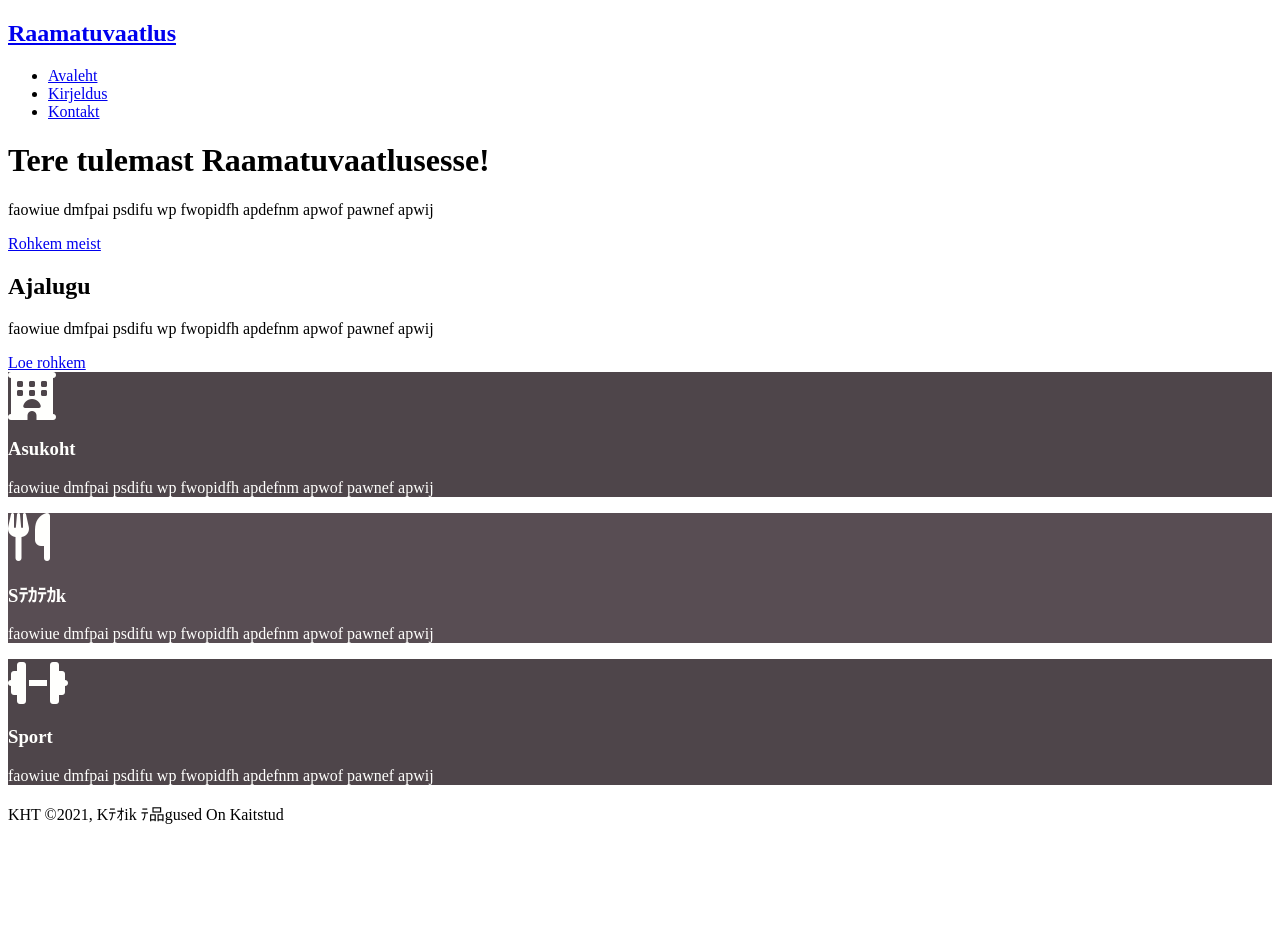
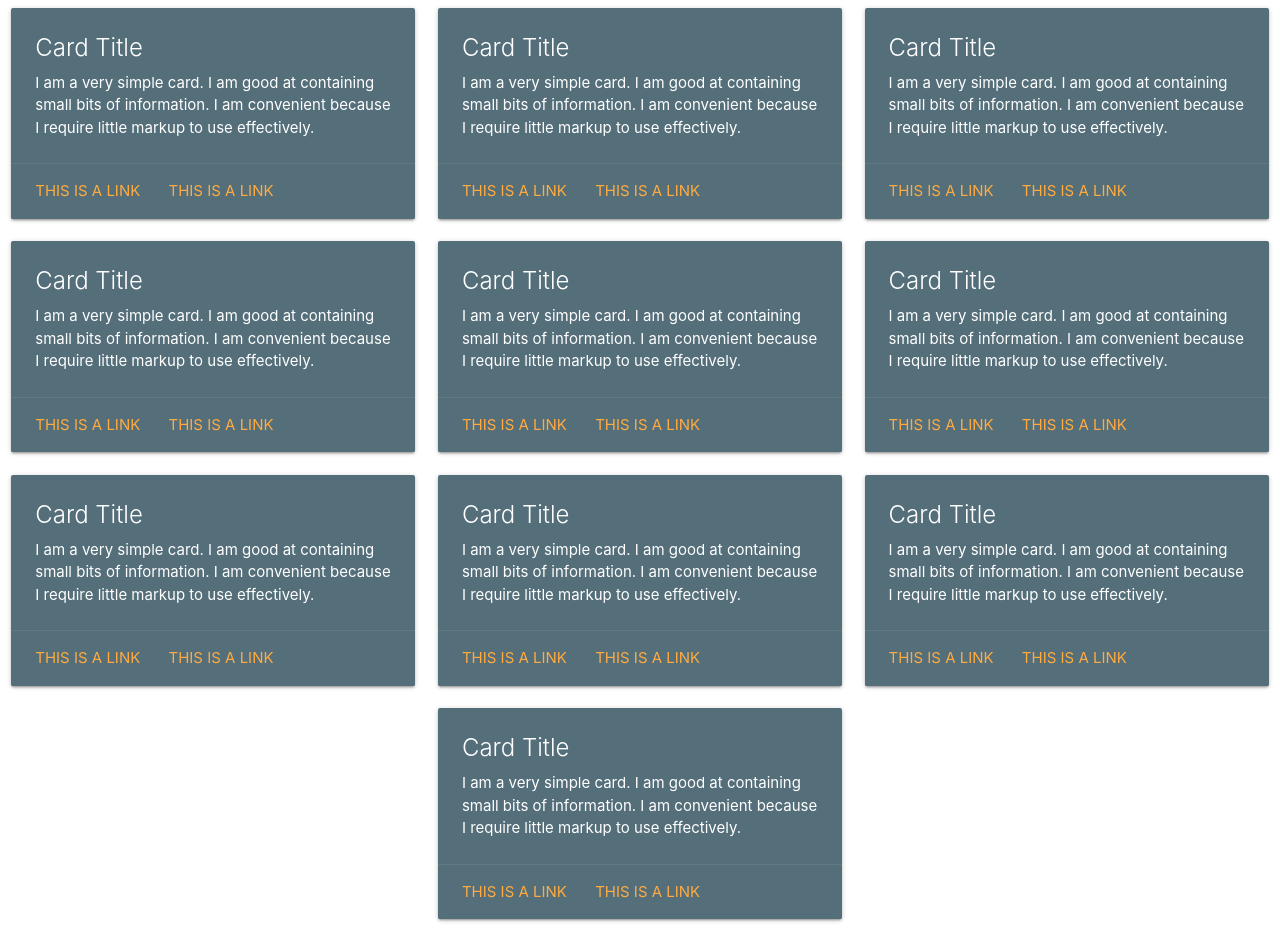
Before and after one commit to AxelMartin69/raamatukog_project, a plain HTML site: page index.html in a window 1280 px wide. Before the commit the page ends 841 px from the top, so only its background shows below. Drawn offline with nearby package versions, Linux system fonts and the light colour scheme.

Commit message:
i want to die

```diff
--- a/index.html
+++ b/index.html
@@ -6,70 +6,142 @@
     <meta name="viewport" content="width=device-width, inital-scale=1.0">
     <meta http-equiv="X-UA-Compatible" content="ie=edge">
     <script src="https://kit.fontawesome.com/882cac8f18.js" crossorigin="anonymous"></script>
+    <!-- Compiled and minified CSS -->
+    <link rel="stylesheet" href="https://cdnjs.cloudflare.com/ajax/libs/materialize/1.0.0/css/materialize.min.css">
     <link rel="stylesheet" href="css/style.css">
     <title>Raamatukogu | Avaleht</title>
 </head>
 
 <body>
-    <header>
-        <nav id="navbar">
-            <div class="container">
-                <h1><a href="KHT.html">Raamatuvaatlus</a></h1>
-                <ul>
-                    <li><a class="current" href="KHT.html">Avaleht</a></li>
-                    <li><a href="about.html">Kirjeldus</a></li>
-                    <li><a href="kontakt.html">Kontakt</a></li>
-                </ul>
-            </div>
-        </nav>
-        <div id="showcase">
-            <div class="container">
-                <div class="showcase-content">
-                    <h1><span class="text-primary">Tere tulemast</span> Raamatuvaatlusesse!</h1>
-                    <p>faowiue dmfpai psdifu wp fwopidfh apdefnm apwof pawnef apwij</p>
 
-                    <!-- Flickity HTML init -->
-                    <div class="gallery js-flickity" data-flickity-options='{ "wrapAround": true }'>
-                        <div class="gallery-cell"></div>
-                        <div class="gallery-cell"></div>
-                        <div class="gallery-cell"></div>
-                        <div class="gallery-cell"></div>
-                        <div class="gallery-cell"></div>
-                    </div>
-                    <a class="btn2" href="about.html">Rohkem meist</a>
+    <div class="row">
+        <div class="col s6 m4">
+            <div class="card blue-grey darken-1">
+                <div class="card-content white-text">
+                    <span class="card-title">Card Title</span>
+                    <p>I am a very simple card. I am good at containing small bits of information. I am convenient because I require little markup to use effectively.</p>
+                </div>
+                <div class="card-action">
+                    <a href="#">This is a link</a>
+                    <a href="#">This is a link</a>
                 </div>
             </div>
         </div>
-    </header>
-    <section id="info" class="bg-dark3">
-        <div class="info-img"></div>
-        <div class="info-content">
-            <h2><span class="text-primary">Ajalugu</span></h2>
-            <p>faowiue dmfpai psdifu wp fwopidfh apdefnm apwof pawnef apwij</p>
-            <a class="btn btn-light" href="about.html">Loe rohkem</a>
+        <div class="col s6 m4">
+            <div class="card blue-grey darken-1">
+                <div class="card-content white-text">
+                    <span class="card-title">Card Title</span>
+                    <p>I am a very simple card. I am good at containing small bits of information. I am convenient because I require little markup to use effectively.</p>
+                </div>
+                <div class="card-action">
+                    <a href="#">This is a link</a>
+                    <a href="#">This is a link</a>
+                </div>
+            </div>
         </div>
-    </section>
-    <section id="features">
-        <div style='background-color: #4E454A; color:#FFFFFD' class="box bg-primary">
-            <i class="fas fa-hotel fa-3x"></i>
-            <h3>Asukoht</h3>
-            <p>faowiue dmfpai psdifu wp fwopidfh apdefnm apwof pawnef apwij</p>
+        <div class="col s6 m4">
+            <div class="card blue-grey darken-1">
+                <div class="card-content white-text">
+                    <span class="card-title">Card Title</span>
+                    <p>I am a very simple card. I am good at containing small bits of information. I am convenient because I require little markup to use effectively.</p>
+                </div>
+                <div class="card-action">
+                    <a href="#">This is a link</a>
+                    <a href="#">This is a link</a>
+                </div>
+            </div>
         </div>
-        <div style='background-color: #584D53; color:#FFFFFD' class="box bg-light">
-            <i class="fas fa-utensils fa-3x"></i>
-            <h3>Sﾃｶﾃｶk</h3>
-            <p>faowiue dmfpai psdifu wp fwopidfh apdefnm apwof pawnef apwij</p>
+        <div class="col s6 m4">
+            <div class="card blue-grey darken-1">
+                <div class="card-content white-text">
+                    <span class="card-title">Card Title</span>
+                    <p>I am a very simple card. I am good at containing small bits of information. I am convenient because I require little markup to use effectively.</p>
+                </div>
+                <div class="card-action">
+                    <a href="#">This is a link</a>
+                    <a href="#">This is a link</a>
+                </div>
+            </div>
         </div>
-        <div style='background-color: #4E454A; color:#FFFFFD' class="box bg-primary">
-            <i class="fas fa-dumbbell fa-3x"></i>
-            <h3>Sport</h3>
-            <p>faowiue dmfpai psdifu wp fwopidfh apdefnm apwof pawnef apwij </p>
+        <div class="col s6 m4">
+            <div class="card blue-grey darken-1">
+                <div class="card-content white-text">
+                    <span class="card-title">Card Title</span>
+                    <p>I am a very simple card. I am good at containing small bits of information. I am convenient because I require little markup to use effectively.</p>
+                </div>
+                <div class="card-action">
+                    <a href="#">This is a link</a>
+                    <a href="#">This is a link</a>
+                </div>
+            </div>
         </div>
-    </section>
-    <div class="clear"></div>
-    <footer>
-        <p>KHT &copy;2021, Kﾃｵik ﾃ品gused On Kaitstud</p>
-    </footer>
+        <div class="col s6 m4">
+            <div class="card blue-grey darken-1">
+                <div class="card-content white-text">
+                    <span class="card-title">Card Title</span>
+                    <p>I am a very simple card. I am good at containing small bits of information. I am convenient because I require little markup to use effectively.</p>
+                </div>
+                <div class="card-action">
+                    <a href="#">This is a link</a>
+                    <a href="#">This is a link</a>
+                </div>
+            </div>
+        </div>
+        <div class="col s6 m4">
+            <div class="card blue-grey darken-1">
+                <div class="card-content white-text">
+                    <span class="card-title">Card Title</span>
+                    <p>I am a very simple card. I am good at containing small bits of information. I am convenient because I require little markup to use effectively.</p>
+                </div>
+                <div class="card-action">
+                    <a href="#">This is a link</a>
+                    <a href="#">This is a link</a>
+                </div>
+            </div>
+        </div>
+        <div class="col s6 m4">
+            <div class="card blue-grey darken-1">
+                <div class="card-content white-text">
+                    <span class="card-title">Card Title</span>
+                    <p>I am a very simple card. I am good at containing small bits of information. I am convenient because I require little markup to use effectively.</p>
+                </div>
+                <div class="card-action">
+                    <a href="#">This is a link</a>
+                    <a href="#">This is a link</a>
+                </div>
+            </div>
+        </div>
+        <div class="col s6 m4">
+            <div class="card blue-grey darken-1">
+                <div class="card-content white-text">
+                    <span class="card-title">Card Title</span>
+                    <p>I am a very simple card. I am good at containing small bits of information. I am convenient because I require little markup to use effectively.</p>
+                </div>
+                <div class="card-action">
+                    <a href="#">This is a link</a>
+                    <a href="#">This is a link</a>
+                </div>
+            </div>
+        </div>
+        <div class="col s6 m4 offset-m4">
+            <div class="card blue-grey darken-1">
+                <div class="card-content white-text">
+                    <span class="card-title">Card Title</span>
+                    <p>I am a very simple card. I am good at containing small bits of information. I am convenient because I require little markup to use effectively.</p>
+                </div>
+                <div class="card-action">
+                    <a href="#">This is a link</a>
+                    <a href="#">This is a link</a>
+                </div>
+            </div>
+        </div>
+    </div>
+
+
+
+
+    <!-- Compiled and minified JavaScript -->
+    <script src="https://cdnjs.cloudflare.com/ajax/libs/materialize/1.0.0/js/materialize.min.js"></script>
 </body>
 
 </html>
```
